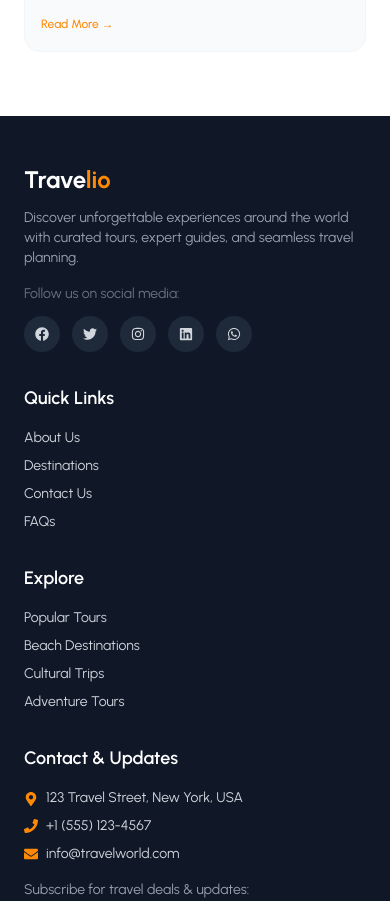
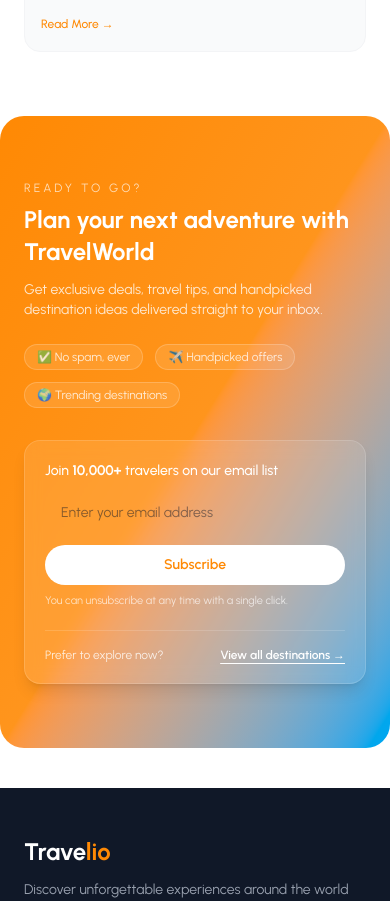
Before and after one commit to ZisanUlHaque/Hotel-Booking-Management-System-Client, a React (Vite) app: page / in a window 390 px wide. Shown: the part 8687-9588 px from the top of the page. Built offline with nearby package versions, Linux system fonts and the light colour scheme; no server answers.

Commit message:
update design

```diff
--- a/src/pages/Home/Banner.jsx
+++ b/src/pages/Home/Banner.jsx
@@ -1,4 +1,5 @@
 import React, { useEffect, useState } from "react";
+// eslint-disable-next-line no-unused-vars
 import { motion } from "framer-motion";
 import { Link } from "react-router";
 
--- /dev/null
+++ b/src/pages/Home/FinalCTA.jsx
@@ -0,0 +1,92 @@
+// src/Components/FinalCTA.jsx
+import React from "react";
+import { Link } from "react-router";
+
+const FinalCTA = () => {
+  const handleSubmit = (e) => {
+    e.preventDefault();
+    // এখানে তুমি বাস্তব নিউজলেটার logic / API call add করতে পারো
+  };
+
+  return (
+    <section className="py-16 bg-gradient-to-br from-primary via-primary/90 to-sky-500 text-white mb-10 rounded-3xl">
+      <div className="max-w-5xl mx-auto px-6">
+        <div className="grid grid-cols-1 md:grid-cols-[1.6fr,1.4fr] gap-8 items-center">
+          {/* Left: Text / CTA */}
+          <div>
+            <p className="text-xs uppercase tracking-[0.25em] text-white/70 mb-2">
+              Ready to go?
+            </p>
+            <h2 className="text-2xl md:text-3xl font-bold mb-3">
+              Plan your next adventure with TravelWorld
+            </h2>
+            <p className="text-sm md:text-base text-white/80 mb-6 max-w-md">
+              Get exclusive deals, travel tips, and handpicked destination
+              ideas delivered straight to your inbox.
+            </p>
+
+            <div className="flex flex-wrap gap-3 text-xs text-white/80">
+              <div className="px-3 py-1 rounded-full bg-white/10 border border-white/20">
+                ✅ No spam, ever
+              </div>
+              <div className="px-3 py-1 rounded-full bg-white/10 border border-white/20">
+                ✈️ Handpicked offers
+              </div>
+              <div className="px-3 py-1 rounded-full bg-white/10 border border-white/20">
+                🌍 Trending destinations
+              </div>
+            </div>
+          </div>
+
+          {/* Right: Newsletter form */}
+          <div>
+            <div className="bg-white/10 backdrop-blur rounded-2xl p-5 md:p-6 border border-white/15 shadow-lg">
+              <p className="text-sm font-medium mb-3">
+                Join <span className="font-bold">10,000+</span> travelers on our
+                email list
+              </p>
+              <form
+                onSubmit={handleSubmit}
+                className="flex flex-col sm:flex-row gap-3"
+              >
+                <input
+                  type="email"
+                  required
+                  placeholder="Enter your email address"
+                  className="flex-1 px-4 py-2.5 rounded-full text-sm text-gray-900
+                             focus:outline-none focus:ring-2 focus:ring-white/80"
+                />
+                <button
+                  type="submit"
+                  className="px-6 py-2.5 rounded-full text-sm font-semibold
+                             bg-white text-primary hover:bg-slate-100
+                             transition-colors"
+                >
+                  Subscribe
+                </button>
+              </form>
+              <p className="mt-2 text-[11px] text-white/70">
+                You can unsubscribe at any time with a single click.
+              </p>
+
+              {/* Secondary CTA */}
+              <div className="mt-5 pt-4 border-t border-white/15 flex flex-wrap gap-3 items-center justify-between">
+                <p className="text-xs text-white/80">
+                  Prefer to explore now?
+                </p>
+                <Link
+                  to="/destination"
+                  className="text-xs font-semibold underline underline-offset-4"
+                >
+                  View all destinations →
+                </Link>
+              </div>
+            </div>
+          </div>
+        </div>
+      </div>
+    </section>
+  );
+};
+
+export default FinalCTA;
--- a/src/pages/Home/Home.jsx
+++ b/src/pages/Home/Home.jsx
@@ -1,12 +1,11 @@
-import React from 'react';
-import Banner from './Banner';
-import PopularDestination from './PopularDestination';
-import HowItWorks from './HowItWorks';
-import TestimonialsPreview from './TestimonialsPreview';
-import BlogPreview from './BlogPreview';
-import Marque from './Marque';
-
-
+import React from "react";
+import Banner from "./Banner";
+import PopularDestination from "./PopularDestination";
+import HowItWorks from "./HowItWorks";
+import TestimonialsPreview from "./TestimonialsPreview";
+import BlogPreview from "./BlogPreview";
+import Marque from "./Marque";
+import FinalCTA from "./FinalCTA";
 
 const Home = () => {
   return (
@@ -17,6 +16,7 @@ const Home = () => {
       <Marque></Marque>
       <TestimonialsPreview></TestimonialsPreview>
       <BlogPreview></BlogPreview>
+      <FinalCTA></FinalCTA>
     </div>
   );
 };
```
Lines whose indentation alone changed are shown as unchanged.
